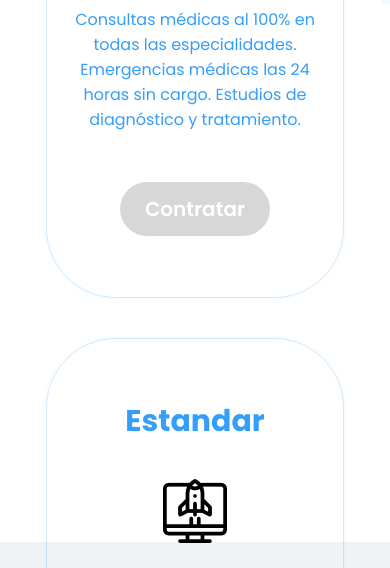
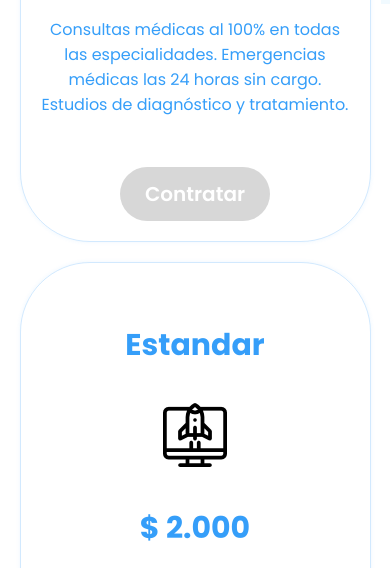
Before and after one commit to julianperrino/medicar.github.io, a plain HTML site: page pages/planes.html in a window 390 px wide. Shown: the part 840-1408 px from the top of the page. Drawn offline with Linux system fonts and the light colour scheme.

Commit message:
Se hace responsive

```diff
--- a/css/styles.css
+++ b/css/styles.css
@@ -28,7 +28,6 @@ header {
     transition: all 300ms;
     background-color: #f5f5f5;
 }
-
 
 .move_content {
     right: 180px;
@@ -110,6 +109,7 @@ nav ul li a {
     background: #f5f5f5;
 }
 
+
 /*COVER*/
 
 .cover {
@@ -187,6 +187,7 @@ nav ul li a {
     width: 600px;
     animation: move_vector 6s ease-in-out infinite;
     transition: all 300ms;
+
 }
 
 @keyframes move_vector {
@@ -207,6 +208,7 @@ nav ul li a {
     .container__vector img {
         width: 500px;
     }
+
 }
 
 
@@ -216,10 +218,6 @@ nav ul li a {
         display: flex;
         justify-content: center;
         align-items: center;
-    }
-
-    .btn__menu {
-        display: flex;
     }
 
     nav {
@@ -250,12 +248,6 @@ nav ul li a {
     }
 }
 
-
-/****************************/
-
-
-
-
 .whatsapp img {
     position: fixed;
     width: 60px;
@@ -268,7 +260,7 @@ nav ul li a {
     margin-top: 13px;
 }
 
-/*Cards*/
+/*INICIO SERVICIOS*/
 .container-card {
   width: 100%;
   display: flex;
@@ -298,6 +290,7 @@ nav ul li a {
   color: #7a7a7a;
   font-family: 'Poppins', sans-serif;
 }
+
 .title-cards-plans {
   width: 100%;
   max-width: 1000px;
@@ -367,7 +360,7 @@ nav ul li a {
   color: #fff;
 }
 
-@media only screen and (min-width:320px) and (max-width:768px) {
+@media only screen and (min-width: 320px) and (max-width: 768px) {
   .container-card {
     flex-wrap: wrap;
   }
@@ -377,7 +370,8 @@ nav ul li a {
   }
 }
 
-/*Fin-Cards*/
+
+/*Fin SERVICIOS*/
 
 
 
@@ -466,7 +460,7 @@ footer {
     width: 90%;
     max-width:1200px;
     margin: auto;
-    height:100vh;
+    height:auto;
     display: flex;
     justify-content: center;
     align-items: center;
@@ -475,8 +469,9 @@ footer {
 
 .tabla{
     width: 33%;
-    height: 600px;
-    margin: auto;
+    max-width: 350px;
+    height: auto;
+    margin: 20px;
     border:1px solid #359df938;
     border-radius: 70px;
     box-shadow: 0px 0px 4px 0px  #359df917;
@@ -543,8 +538,9 @@ footer {
 
 @media screen and (max-width: 700px){
     .tabla{
-        width: 45%;
+        width: 80%;
         padding:30px;
+        margin: 10px;
     }
     .tabla > h2{
         margin-top:40px;
@@ -553,13 +549,11 @@ footer {
 
 @media screen and (max-width:550px){
     .tabla{
-        width: 85%;
+        width: 100%;
         padding: 20px;
+        margin: 10px 0;
     }
 }
-
-/***************FIN PLANES**************/
-
 
 /***************INICIO FORM**************/
 
@@ -688,7 +682,6 @@ textarea{
 
 /***************INICIA BLOG NOVEDADES**************/
 
-
 .blog-post{
     max-width: 1240px;
     height: auto;
@@ -719,7 +712,7 @@ textarea{
 }
 
 section{
-    margin: 200px auto;
+    margin: 50px auto;
     padding: 20px;
     display: flex;
     flex-direction: column;
@@ -737,12 +730,13 @@ section{
 }
 
 .title-section h1{
-    font-size: 40px;
+    font-size: 32px;
     font-family: 'Poppins', sans-serif;
     color: #373737;
 }
+
 .title-section p{
-    font-size: 30px;
+    font-size: 24px;
     font-family: 'Poppins', sans-serif;
     color: #373737;
 }
@@ -766,12 +760,12 @@ section{
     transition: 0.3s ease-in-out;
 }
 
-.card-content {
+.card-content{
     padding: 12px 14px;
 }
 
 .card-content h2{
-    font-size: 24px;
+    font-size: 20px;
     font-family: 'Poppins', sans-serif;
 }
 
@@ -783,7 +777,6 @@ section{
 
 .card-content h2 a:hover{
     color: #359df9;
-
 }
 
 .card-content p{
```
Lines whose indentation alone changed are shown as unchanged.
